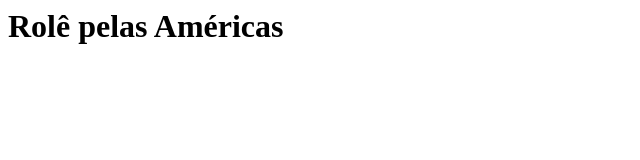
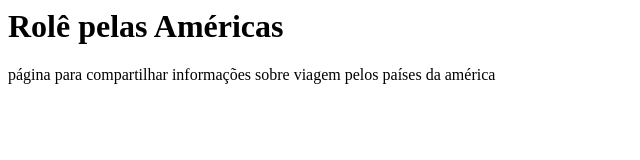
Before and after one commit to JoanirRibeiro/1oB, a plain HTML site: page index.html in a window 1280 px wide. Shown: the whole page, without its empty margins (0-640 px from the left). Drawn offline with Linux system fonts and the light colour scheme.

Commit message:
alteração da descrição da página

```diff
--- a/index.html
+++ b/index.html
@@ -1,3 +1,5 @@
 <html>
   <h1>Rolê pelas Américas</h1>
+  <p>página para compartilhar informações sobre viagem pelos países da américa </p>
+
 </html>
```
